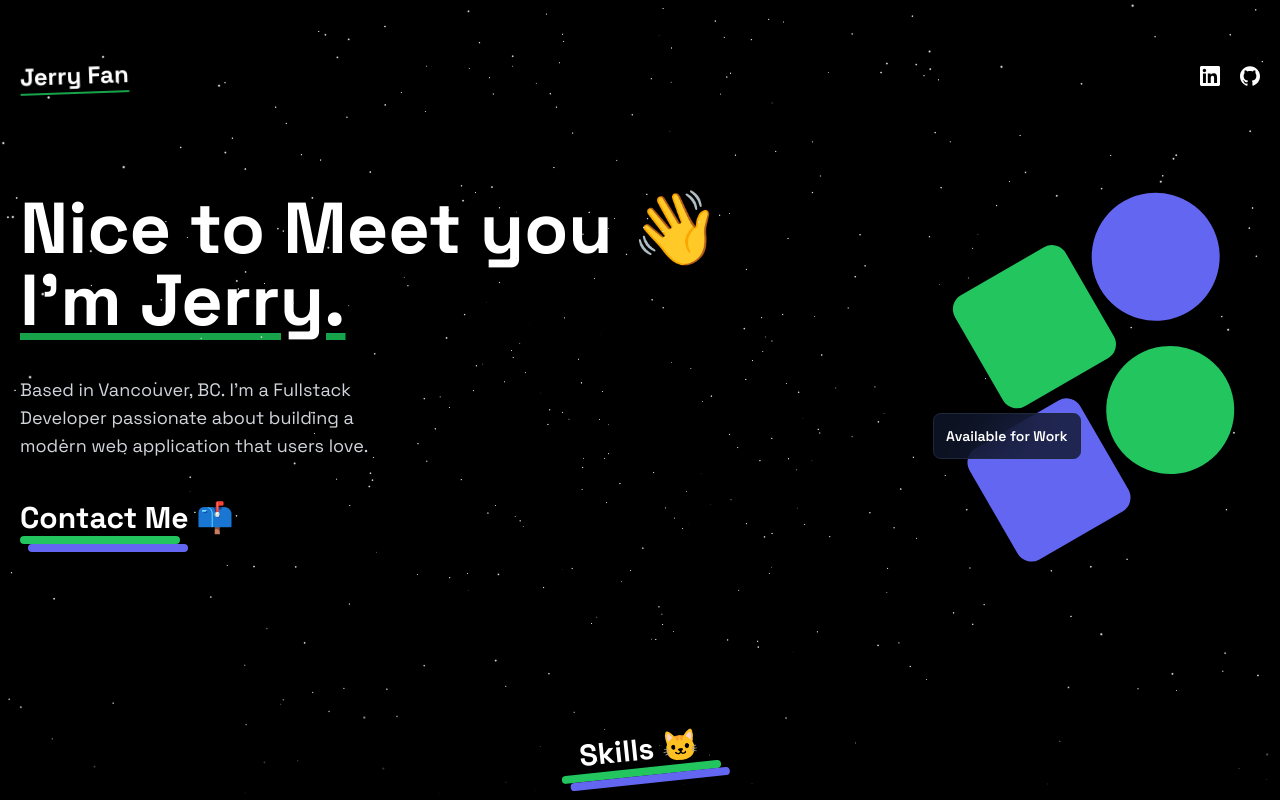
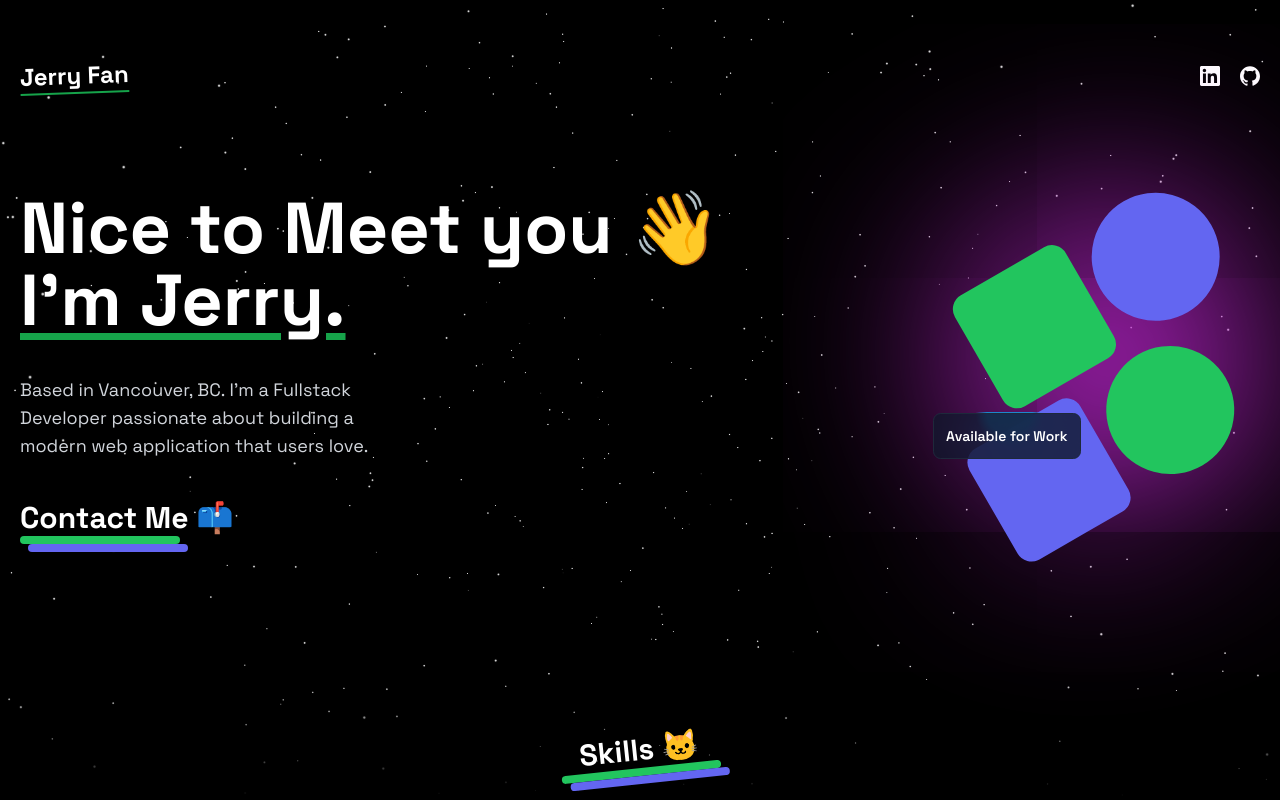
Before and after one commit to J3rryfan/my_portfolio, a Next.js app: page / in a window 1280 px wide. Shown: the top 800 px of the page. Built offline with nearby package versions, Linux system fonts and the light colour scheme.

Commit message:
Update styles and fix formatting issues

```diff
--- a/src/app/(home)/components/aurora-hero.tsx
+++ b/src/app/(home)/components/aurora-hero.tsx
@@ -18,22 +18,9 @@ export default function AuroraHero({
 }: {
   children: React.ReactNode;
 }) {
-  // const color = useMotionValue(COLORS[0]);
-
-  // const backgroundImage = useMotionTemplate`radial-gradient(150% 150% at 50% 0%, #020617 50%, ${color})`;
-
-  // useEffect(() => {
-  //   animate(color, COLORS, {
-  //     ease: 'easeInOut',
-  //     duration: 10,
-  //     repeat: Infinity,
-  //     repeatType: 'mirror',
-  //   });
-  // }, []);
-
   return (
     <div>
-      <div className='absolute inset-0 z-0 animate-accordion-up'>
+      <div className='absolute inset-0 z-0'>
         <Canvas>
           <Stars radius={50} count={2500} factor={4} fade speed={2} />
         </Canvas>
--- a/src/app/(home)/components/navbar.tsx
+++ b/src/app/(home)/components/navbar.tsx
@@ -31,7 +31,7 @@ export default function Navbar({ className }: { className?: string }) {
           const Icon = social.Icon;
           return (
             <Link href={social.Link} key={index} aria-label={social.Label}>
-              <Icon className='w-5 h-5 hover:scale-125 transition-all text-white' />
+              <Icon className='w-5 h-5 hover:scale-125 transition-all text-white ' />
             </Link>
           );
         })}
--- a/src/app/(home)/page.tsx
+++ b/src/app/(home)/page.tsx
@@ -7,14 +7,16 @@ import AuroraHero from './components/aurora-hero';
 
 export default function Home() {
   return (
-    <div className=' min-h-screen bg-black overflow-hidden'>
+    <div className='min-h-screen bg-black overflow-hidden'>
       <AuroraHero>
         <div>
           <div className=' max-w-7xl mx-auto p-5 '>
             <Navbar />
             <HeroSection />
           </div>
-          <div className='h-10 xl:h-32 bg-gradient-to-t from-black absolute -bottom-5 left-0 xl:bottom-0 w-full '></div>
+          <div className='h-10 xl:h-32 bg-gradient-to-t from-black absolute -bottom-5 left-0 xl:bottom-0 w-full '>
+            {' '}
+          </div>
         </div>
       </AuroraHero>
 
--- a/src/app/globals.css
+++ b/src/app/globals.css
@@ -1,6 +1,13 @@
 @tailwind base;
 @tailwind components;
 @tailwind utilities;
+
+.glow {
+  width: 0px;
+  height: 0px;
+  border-radius: 50%;
+  box-shadow: 0 0 200px 130px #c026d3; /* outer cyan */
+}
 
 @layer base {
   :root {
--- a/tailwind.config.ts
+++ b/tailwind.config.ts
@@ -1,80 +1,147 @@
-import type { Config } from "tailwindcss"
+import { transform } from 'next/dist/build/swc';
+import type { Config } from 'tailwindcss';
+
+const svgToDataUri = require('mini-svg-data-uri');
+
+const colors = require('tailwindcss/colors');
+const {
+  default: flattenColorPalette,
+} = require('tailwindcss/lib/util/flattenColorPalette');
+
+function addVariablesForColors({ addBase, theme }: any) {
+  let allColors = flattenColorPalette(theme('colors'));
+  let newVars = Object.fromEntries(
+    Object.entries(allColors).map(([key, val]) => [`--${key}`, val])
+  );
+
+  addBase({
+    ':root': newVars,
+  });
+}
 
 const config = {
-  darkMode: ["class"],
+  darkMode: ['class'],
   content: [
     './pages/**/*.{ts,tsx}',
     './components/**/*.{ts,tsx}',
     './app/**/*.{ts,tsx}',
     './src/**/*.{ts,tsx}',
-	],
-  prefix: "",
+  ],
+  prefix: '',
   theme: {
     container: {
       center: true,
-      padding: "2rem",
+      padding: '2rem',
       screens: {
-        "2xl": "1400px",
+        '2xl': '1400px',
       },
     },
     extend: {
       colors: {
-        border: "hsl(var(--border))",
-        input: "hsl(var(--input))",
-        ring: "hsl(var(--ring))",
-        background: "hsl(var(--background))",
-        foreground: "hsl(var(--foreground))",
+        border: 'hsl(var(--border))',
+        input: 'hsl(var(--input))',
+        ring: 'hsl(var(--ring))',
+        background: 'hsl(var(--background))',
+        foreground: 'hsl(var(--foreground))',
         primary: {
-          DEFAULT: "hsl(var(--primary))",
-          foreground: "hsl(var(--primary-foreground))",
+          DEFAULT: 'hsl(var(--primary))',
+          foreground: 'hsl(var(--primary-foreground))',
         },
         secondary: {
-          DEFAULT: "hsl(var(--secondary))",
-          foreground: "hsl(var(--secondary-foreground))",
+          DEFAULT: 'hsl(var(--secondary))',
+          foreground: 'hsl(var(--secondary-foreground))',
         },
         destructive: {
-          DEFAULT: "hsl(var(--destructive))",
-          foreground: "hsl(var(--destructive-foreground))",
+          DEFAULT: 'hsl(var(--destructive))',
+          foreground: 'hsl(var(--destructive-foreground))',
         },
         muted: {
-          DEFAULT: "hsl(var(--muted))",
-          foreground: "hsl(var(--muted-foreground))",
+          DEFAULT: 'hsl(var(--muted))',
+          foreground: 'hsl(var(--muted-foreground))',
         },
         accent: {
-          DEFAULT: "hsl(var(--accent))",
-          foreground: "hsl(var(--accent-foreground))",
+          DEFAULT: 'hsl(var(--accent))',
+          foreground: 'hsl(var(--accent-foreground))',
         },
         popover: {
-          DEFAULT: "hsl(var(--popover))",
-          foreground: "hsl(var(--popover-foreground))",
+          DEFAULT: 'hsl(var(--popover))',
+          foreground: 'hsl(var(--popover-foreground))',
         },
         card: {
-          DEFAULT: "hsl(var(--card))",
-          foreground: "hsl(var(--card-foreground))",
+          DEFAULT: 'hsl(var(--card))',
+          foreground: 'hsl(var(--card-foreground))',
         },
       },
       borderRadius: {
-        lg: "var(--radius)",
-        md: "calc(var(--radius) - 2px)",
-        sm: "calc(var(--radius) - 4px)",
+        lg: 'var(--radius)',
+        md: 'calc(var(--radius) - 2px)',
+        sm: 'calc(var(--radius) - 4px)',
       },
       keyframes: {
-        "accordion-down": {
-          from: { height: "0" },
-          to: { height: "var(--radix-accordion-content-height)" },
+        'move-up': {
+          from: {
+            transform: 'translateY(10px)',
+            opacity: '0',
+          },
+          to: {
+            transform: 'translateY(0px)',
+            opacity: '1',
+          },
         },
-        "accordion-up": {
-          from: { height: "var(--radix-accordion-content-height)" },
-          to: { height: "0" },
+
+        'move-down': {
+          from: {
+            transform: 'translateY(-10px)',
+            opacity: '0',
+          },
+          to: {
+            transform: 'translateY(0px)',
+            opacity: '1',
+          },
+        },
+        'accordion-down': {
+          from: { height: '0' },
+          to: { height: 'var(--radix-accordion-content-height)' },
+        },
+        'accordion-up': {
+          from: { height: 'var(--radix-accordion-content-height)' },
+          to: { height: '0' },
         },
       },
       animation: {
-        "accordion-down": "accordion-down 0.2s ease-out",
-        "accordion-up": "accordion-up 0.2s ease-out",
+        'accordion-down': 'accordion-down 0.2s ease-out',
+        'accordion-up': 'accordion-up 0.2s ease-out',
+        'move-up': 'move-up 1s linear forwards',
+        'move-down': 'move-down 1s linear forwards',
       },
     },
   },
-  plugins: [require("tailwindcss-animate")],
-} satisfies Config
+  plugins: [
+    require('tailwindcss-animate'),
+    addVariablesForColors,
+    function ({ matchUtilities, theme }: any) {
+      matchUtilities(
+        {
+          'bg-grid': (value: any) => ({
+            backgroundImage: `url("${svgToDataUri(
+              `<svg xmlns="http://www.w3.org/2000/svg" viewBox="0 0 32 32" width="32" height="32" fill="none" stroke="${value}"><path d="M0 .5H31.5V32"/></svg>`
+            )}")`,
+          }),
+          'bg-grid-small': (value: any) => ({
+            backgroundImage: `url("${svgToDataUri(
+              `<svg xmlns="http://www.w3.org/2000/svg" viewBox="0 0 32 32" width="8" height="8" fill="none" stroke="${value}"><path d="M0 .5H31.5V32"/></svg>`
+            )}")`,
+          }),
+          'bg-dot': (value: any) => ({
+            backgroundImage: `url("${svgToDataUri(
+              `<svg xmlns="http://www.w3.org/2000/svg" viewBox="0 0 32 32" width="16" height="16" fill="none"><circle fill="${value}" id="pattern-circle" cx="10" cy="10" r="1.6257413380501518"></circle></svg>`
+            )}")`,
+          }),
+        },
+        { values: flattenColorPalette(theme('backgroundColor')), type: 'color' }
+      );
+    },
+  ],
+} satisfies Config;
 
-export default config
+export default config;
```
Also changed, not shown: 1 other file (tests, documents, lock files or other folders).
